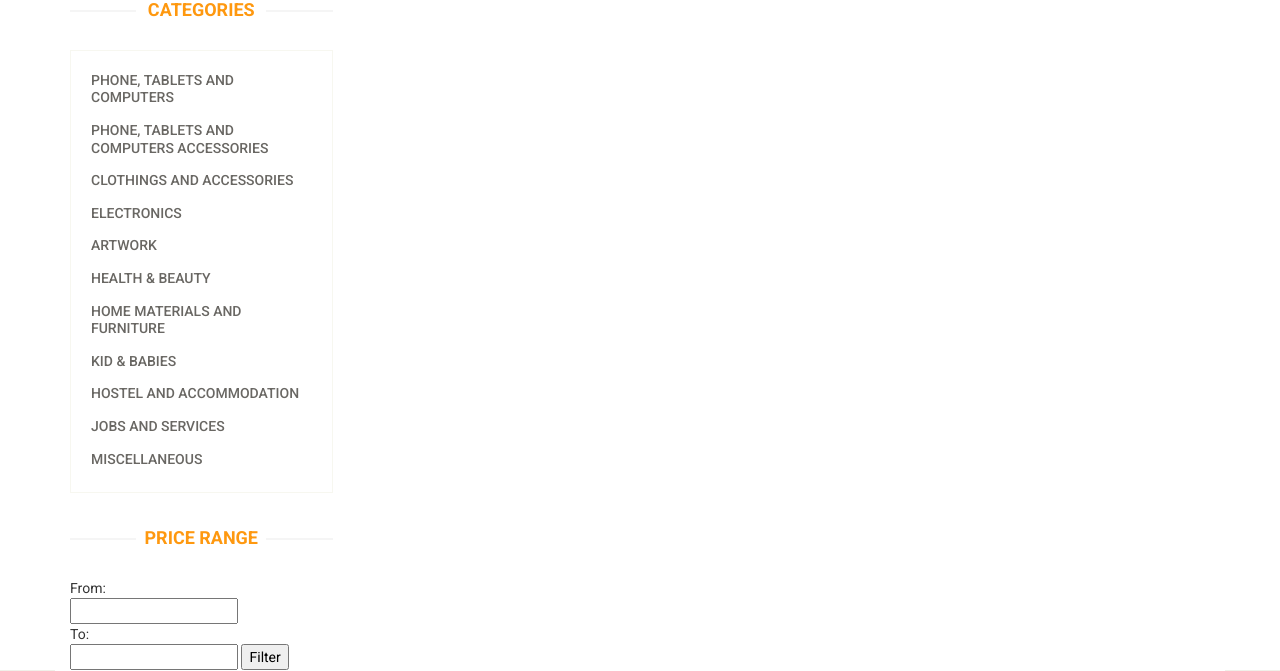
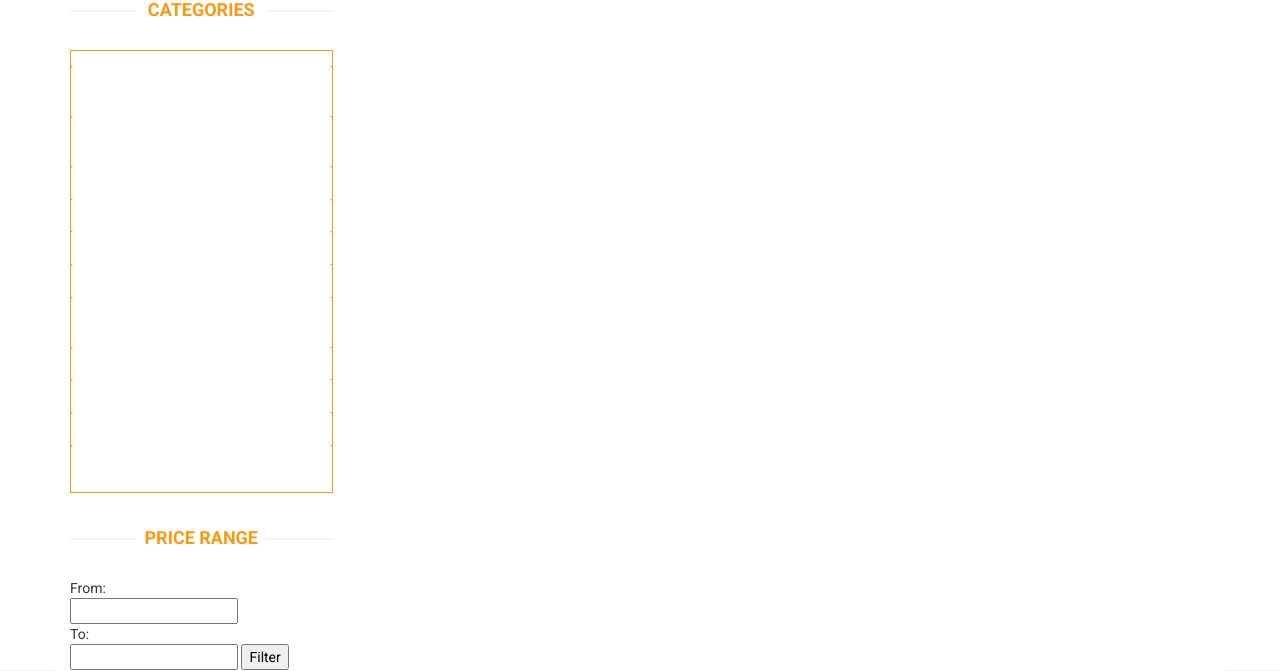
Before and after one commit to Oladiman/cbc, a Django app: page / in a window 1280 px wide. Shown: the part 176-847 px from the top of the page. Run offline with Django 3.2, Linux system fonts and the light colour scheme; data that the repository does not hold is empty; some web fonts are replaced.

Commit message:
Catergories tab(Orange color-text white)

```diff
--- a/static/css/main.css
+++ b/static/css/main.css
@@ -653,7 +653,7 @@ ul.sub-menu {
 }
 
 .category-products {
-  border: 1px solid #F7F7F0;
+  border: 1px solid #FE980F;
   margin-bottom: 35px;
   padding-bottom: 20px;
   padding-top: 15px;
@@ -706,11 +706,11 @@ h2.title:before{
 }
 
 .category-products .panel {
-	background-color: #FFFFFF;
+	background-color: #FE980F;
 	border: 0px;
 	border-radius: 0px;
 	box-shadow:none;
-	margin-bottom: 0px;
+  margin-bottom: 0px;
 }
 
 .category-products .panel-default .panel-heading {
@@ -721,7 +721,7 @@ h2.title:before{
 }
 
 .category-products .panel-default .panel-heading .panel-title a {
-  color: #696763;
+  color: #FFFFFF;
   font-family: 'Roboto', sans-serif;
   font-size: 14px;
   text-decoration: none;
```
